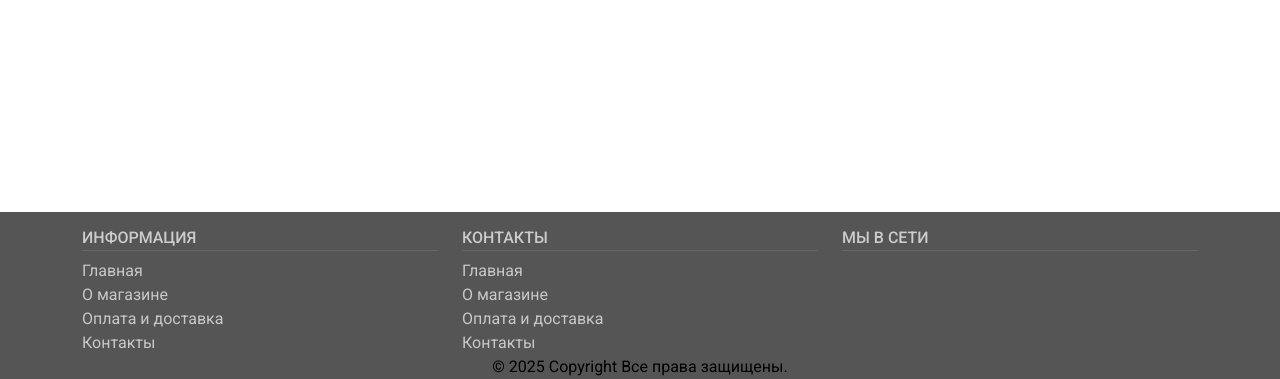
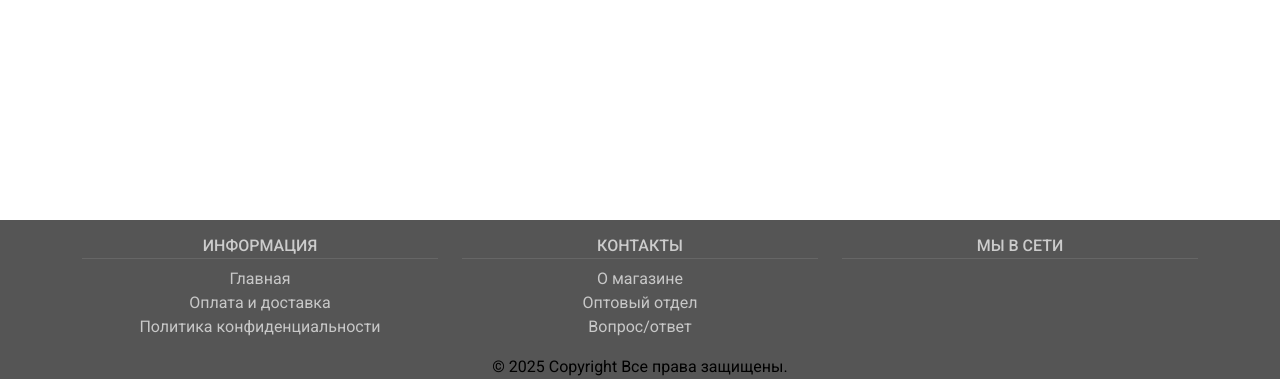
Before and after one commit to gusevskiy/marketplace, a Django app: page /auth/login/ in a window 1280 px wide. Shown: the part 421-800 px from the top of the page. Run offline with Django 5.2, Linux system fonts and the light colour scheme; parts of the project's set-up code (start-up, migrations or seed data) failed here and were passed over; some libraries are stand-ins or nearby versions.

Commit message:
изменил footer

```diff
--- a/blade/templates/includes/footer.html
+++ b/blade/templates/includes/footer.html
@@ -1,26 +1,24 @@
 <footer>
   <section class="footer">
     <div class="container">
-      <div class="row pt-3">
-        <div class="col-md-4 col-6">
+      <div class="row">
+        <div class="col-md-4 col-6 text-center pt-3">
           <h4>Информация</h4>
-          <div class="list-unstyled">
+          <div class="list-unstyled text-break">
             <li><a href="#">Главная</a></li>
-            <li><a href="#">О магазине</a></li>
             <li><a href="#">Оплата и доставка</a></li>
-            <li><a href="#">Контакты</a></li>
+            <li><a href="{% url 'users:privacy-policy' %}">Политика конфиденциальности</a></li>
           </div>
         </div>
-        <div class="col-md-4 col-6">
+        <div class="col-md-4 col-6 text-center pt-3">
           <h4>Контакты</h4>
-          <div class="list-unstyled">
-            <li><a href="#">Главная</a></li>
+          <div class="list-unstyled text-break">
             <li><a href="#">О магазине</a></li>
-            <li><a href="#">Оплата и доставка</a></li>
-            <li><a href="#">Контакты</a></li>
+            <li><a href="#">Оптовый отдел</a></li>
+            <li><a href="{% url 'users:privacy-policy' %}">Вопрос/ответ</a></li>
           </div>
         </div>
-        <div class="col-md-4 col-6">
+        <div class="col-md-4 col-6 text-center pt-3">
           <h4>Мы в сети</h4>
           <div class="footer-icons">
             <a href="#"><i class="fa-brands fa-vk"></i></a>
@@ -30,7 +28,7 @@
           </div>
         </div>
       </div>
-      <div class="text-center">
+      <div class="text-center mt-3">
         <span>© {{ year }} Copyright</span>
         <span>Все права защищены.</span>
       </div>
--- a/blade/templates/product/product_list.html
+++ b/blade/templates/product/product_list.html
@@ -39,7 +39,7 @@
         <div class="container">
           <div class="row">
             <div class="col-sm-6 col-md-6 col-xs-6 product-price">
-              <span>{{ product.price }} руб.</span>
+              <span>{{ product.price }}&nbsp;руб.</span>
             </div>
             <div class="col-sm-6 col-md-6 col-xs-6 product-links">
               <form action="{% url 'cart:cart_add' product.id %}" method="post" class="d-flex align-items-center">
--- a/blade/templates/users/login.html
+++ b/blade/templates/users/login.html
@@ -56,10 +56,7 @@
                         <a href="{% url 'users:password_reset_form' %}" class="btn btn-link">
                             Забыли пароль?
                         </a>
-                        <a class="btn btn-link
-                                {% if view_name == 'users:signup' %}
-                                active
-                                {% endif %}" href="{% url 'users:signup' %}">
+                        <a class="btn btn-link" href="{% url 'users:signup' %}">
                             <span>Впервые у нас<br>зарегистрируйтесь</span>
                         </a>
                     </div>
```
